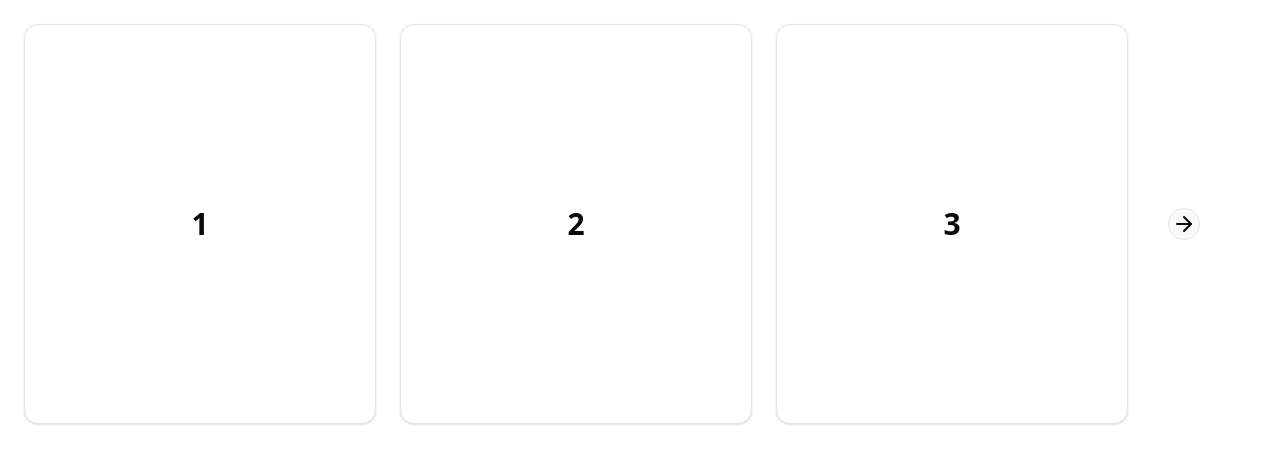
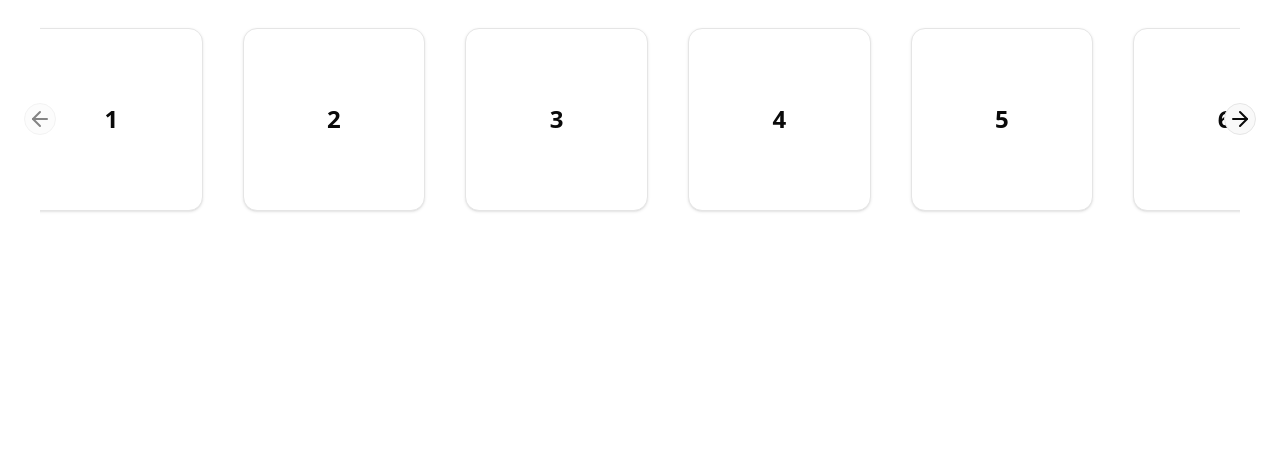
Before and after one commit to Aakashpaliwal/netflixGPT, a React (Vite) app: page /home in a window 1280 px wide. Shown: the top 464 px of the page. Built offline with nearby package versions, Linux system fonts and the light colour scheme.

Commit message:
home screen add

```diff
--- a/src/Screens/Authentication/Authentication.jsx
+++ b/src/Screens/Authentication/Authentication.jsx
@@ -20,6 +20,7 @@ import { auth } from "@/firebase";
 import { zodResolver } from "@hookform/resolvers/zod";
 import * as z from "zod";
 import { toast } from "sonner";
+import { useNavigate } from "react-router-dom";
 
 const loginSchema = z.object({
   email: z.string().email("Invalid email"),
@@ -33,6 +34,7 @@ const signupSchema = z.object({
 });
 
 const Authentication = () => {
+    const navigate = useNavigate()
   const [isSignUp, setIsSignup] = useState(false);
 
   const {
@@ -64,6 +66,7 @@ const Authentication = () => {
         );
         console.log(userCred);
         toast.success('User LoggedIn Successfully.')
+        navigate('/home')
       }
     } catch (error) {
       console.log(error);
--- a/src/Screens/Home/Home.jsx
+++ b/src/Screens/Home/Home.jsx
@@ -1,5 +1,4 @@
 import React from "react";
-
 import { Card, CardContent } from "@/components/ui/card";
 import {
   Carousel,
@@ -11,28 +10,35 @@ import {
 
 const Home = () => {
   return (
-    <div className="w-full">
+    <div className="w-full overflow-hidden relative p-6">
       <Carousel
         opts={{
           align: "start",
         }}
-        className="w-full max-w-6xl p-5"
+        className="w-full px-4"
       >
-        <CarouselContent>
+        <CarouselContent className="flex gap-4">
           {Array.from({ length: 50 }).map((_, index) => (
-            <CarouselItem key={index} className="md:basis-1/2 lg:basis-1/3">
+            <CarouselItem
+              key={index}
+              className="basis-[50%] sm:basis-[20%] md:basis-1/6 lg:basis-1/6"
+            >
               <div className="p-1">
-                <Card>
-                  <CardContent className="flex aspect-square items-center justify-center p-6">
-                    <span className="text-3xl font-semibold">{index + 1}</span>
+                <Card className='py-0'>
+                  <CardContent className="flex aspect-square items-center justify-center p-4">
+                    <span className="text-2xl font-semibold">{index + 1}</span>
                   </CardContent>
                 </Card>
               </div>
             </CarouselItem>
           ))}
         </CarouselContent>
-        <CarouselPrevious />
-        <CarouselNext />
+
+        {/* Show arrows only on large screens (optional) */}
+        {/* <div className="hidden md:flex"> */}
+          <CarouselPrevious className='left-0' />
+          <CarouselNext className='right-0' />
+        {/* </div> */}
       </Carousel>
     </div>
   );
--- a/src/components/ui/carousel.jsx
+++ b/src/components/ui/carousel.jsx
@@ -113,7 +113,7 @@ function CarouselContent({
       <div
         className={cn(
           "flex",
-          orientation === "horizontal" ? "-ml-4" : "-mt-4 flex-col",
+          orientation === "horizontal" ? "-ml-10" : "-mt-4 flex-col",
           className
         )}
         {...props} />
```
